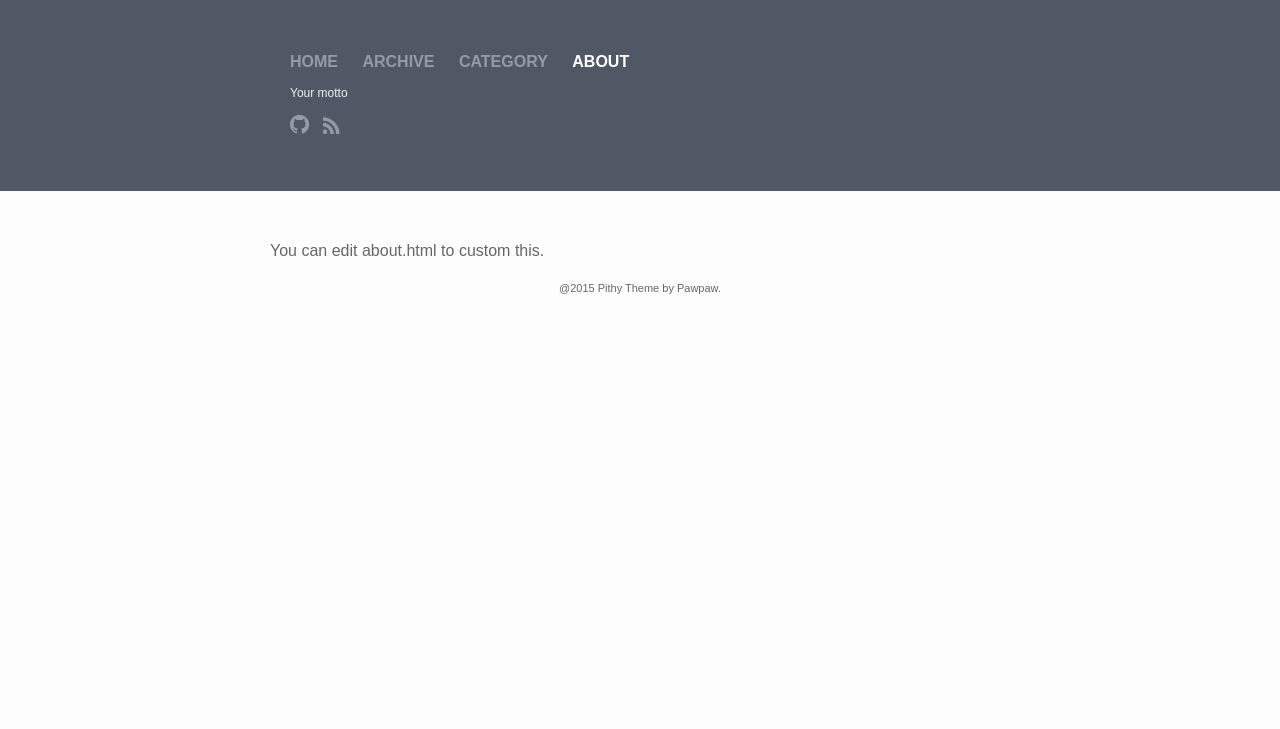
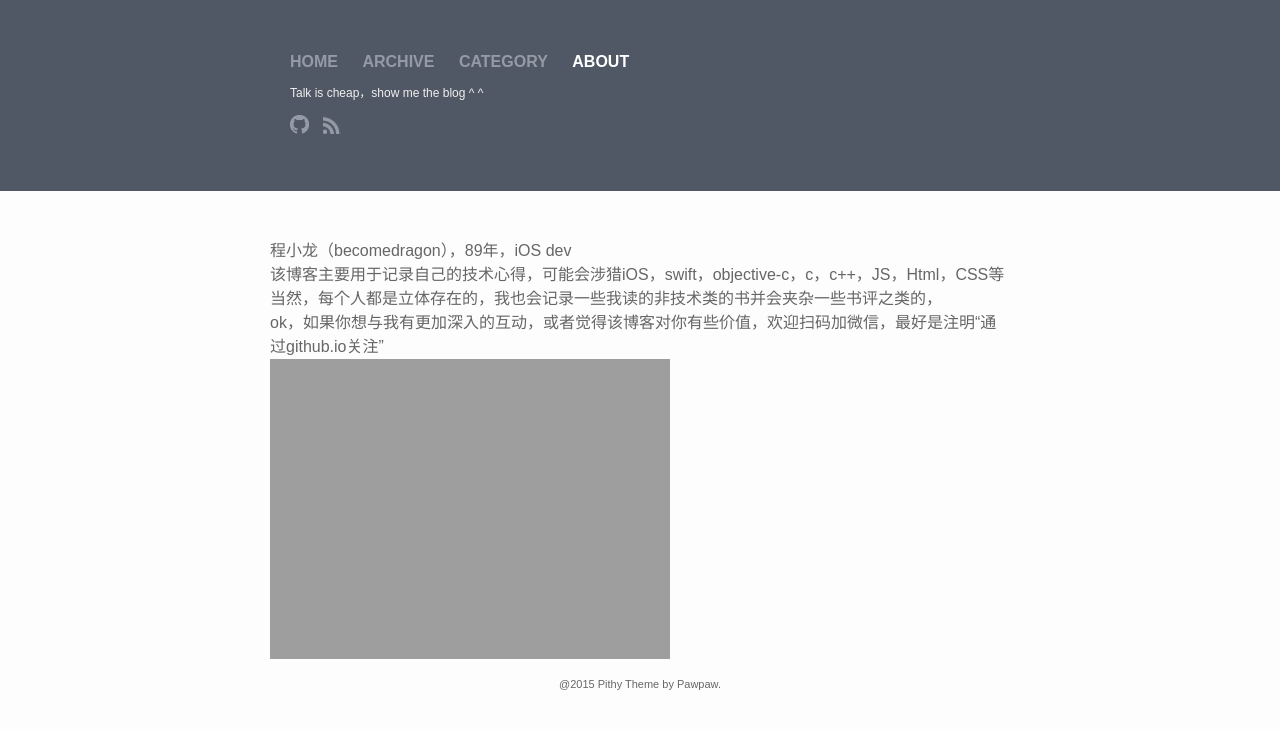
Before and after one commit to becomedragon/becomedragon.github.io, a Jekyll site: the page built from about.html, in a window 1280 px wide. Shown: the top 729 px of the page. Built offline with Jekyll 4.4.1, drawn with Linux system fonts in a browser that asks for light colours.

Commit message:
init about

```diff
--- a/_config.yml
+++ b/_config.yml
@@ -1,15 +1,12 @@
 # Site settings
-title: Your awesome title
-motto: Your motto
-email: your-email@domain.com
-description: > # this means to ignore newlines until "baseurl:"
-  Write an awesome description for your new site here. You can edit this
-  line in _config.yml. It will appear in your document head meta (for
-  Google search results) and in your feed.xml site description.
-baseurl: "" # the subpath of your site, e.g. /blog/
-url: "http://yourdomain.com" # the base hostname & protocol for your site
-twitter_username: jekyllrb
-github_username:  jekyll
+title: becomedragon's blog
+motto: Talk is cheap，show me the blog ^ ^
+email: becomedragon@me.com
+description: this is a blog record me . but public for you.
+baseurl: "http://becomedragon.github.io" # the subpath of your site, e.g. /blog/
+url: "http://becomedragon.github.io" # the base hostname & protocol for your site
+twitter_username: becomedragon
+github_username:  becomedragon
 
 # Build settings
 markdown: kramdown
--- a/_posts/2015-04-09-welcome-to-jekyll copy.markdown
+++ b/_posts/2015-04-09-welcome-to-jekyll copy.markdown
@@ -2,7 +2,7 @@
 layout: post
 title:  "hello world!"
 date:   2015-06-09 11:23:32
-categories: jekyll tech
+categories:tech
 ---
 
 hello world
--- a/about.html
+++ b/about.html
@@ -4,5 +4,13 @@ layout: default
 
 <div class="about">
 <br>
-You can edit about.html to custom this.
+程小龙（becomedragon），89年，iOS dev
+<br>
+该博客主要用于记录自己的技术心得，可能会涉猎iOS，swift，objective-c，c，c++，JS，Html，CSS等
+<br>
+当然，每个人都是立体存在的，我也会记录一些我读的非技术类的书并会夹杂一些书评之类的，
+<br>
+ok，如果你想与我有更加深入的互动，或者觉得该博客对你有些价值，欢迎扫码加微信，最好是注明“通过github.io关注”
+<br>
+<img src = "http://becomedragon.github.io/images/blog/myQRPic.jpg">
 </div>
```
